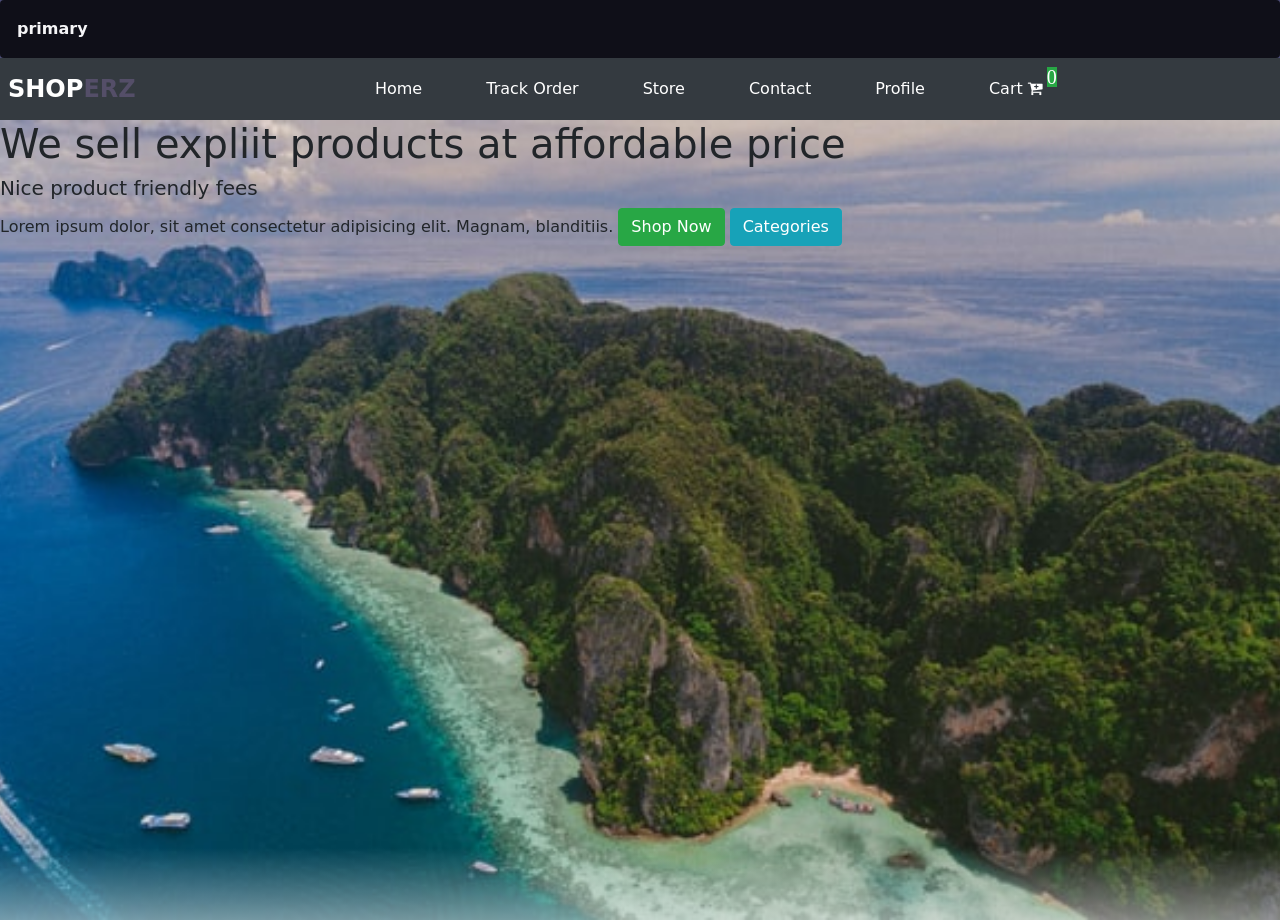
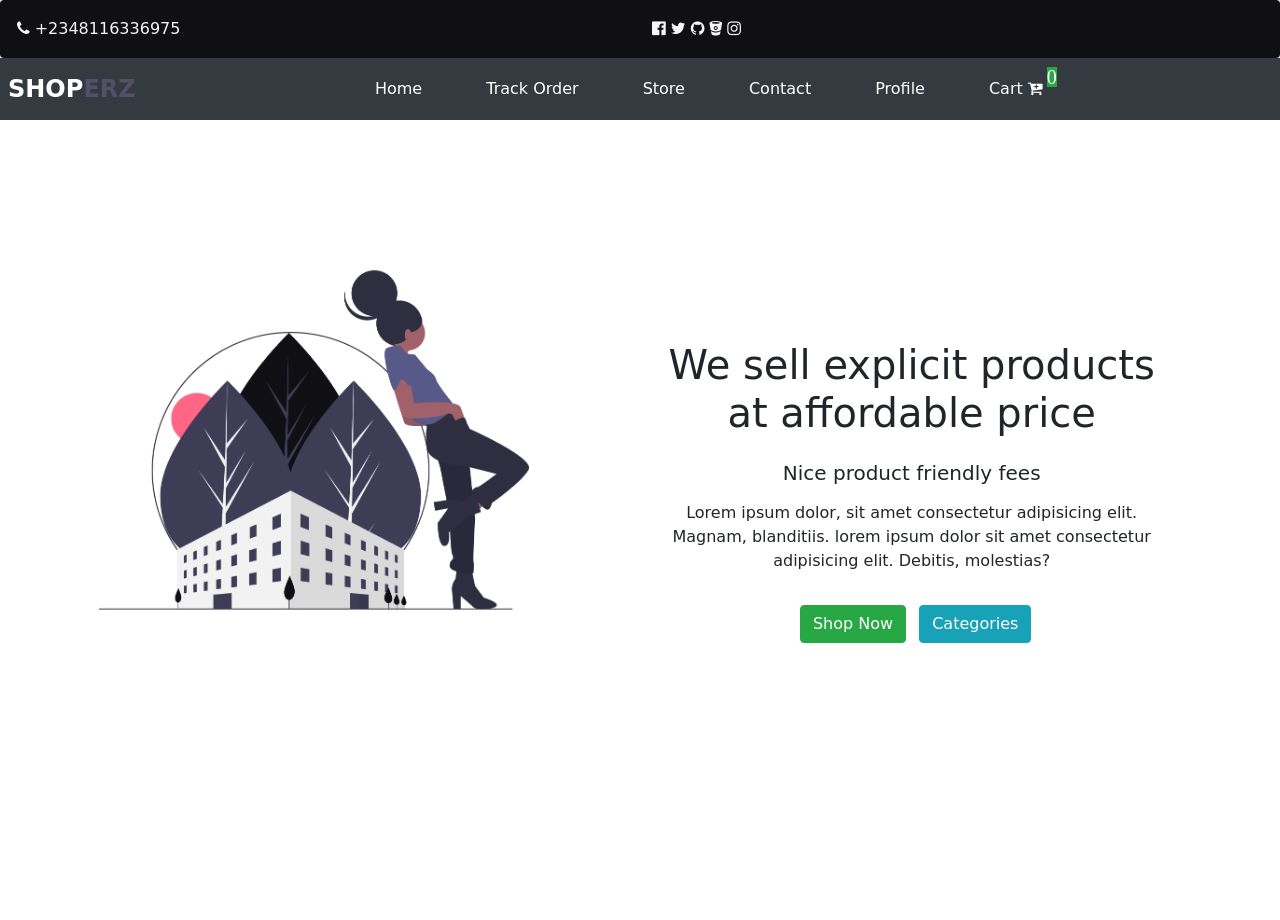
Before and after one commit to Jayson7/stack-of-django-projects-, a Django app: page / in a window 1280 px wide. Run offline with Django 3.2, Linux system fonts and the light colour scheme; data that the repository does not hold is empty; parts of the project's set-up code (start-up, migrations or seed data) failed here and were passed over; some libraries are stand-ins or nearby versions.

Commit message:
'frontend'

```diff
--- a/ecommerce/Templates/index.html
+++ b/ecommerce/Templates/index.html
@@ -22,7 +22,23 @@
 <body>
     {% block body %}
     <div class="alert mb-0" role="alert">
-        <strong>primary</strong>
+        <div class="row">
+            <div class="col-sm-6 col-md-6">
+                <div class="phone">
+                    <i class="fa fa-phone" aria-hidden="true"></i>
+                    <span>+2348116336975</span>
+                </div>
+            </div>
+            <div class="col-sm-6 col-md-6">
+                <div class="icons">
+                    <i class="fa fa-facebook-official" aria-hidden="true"></i>
+                    <i class="fa fa-twitter" aria-hidden="true"></i>
+                    <i class="fa fa-github" aria-hidden="true"></i>
+                    <i class="fa fa-bitbucket" aria-hidden="true"></i>
+                    <i class="fa fa-instagram" aria-hidden="true"></i>
+                </div>
+            </div>
+        </div>
     </div>
     <header>
         <nav class="navbar navbar-expand-md navbar-dark bg-dark">
@@ -63,13 +79,21 @@
         </nav>
     </header>
     <div class="landing-page">
-        <div class="wrapper">
-            <h1>We sell expliit products at affordable price</h1>
-            <h5>Nice product <span>friendly fees</span></h5>
-            Lorem ipsum dolor, sit amet consectetur adipisicing elit. Magnam, blanditiis.
-
-            <div class="btn btn-success">Shop Now</div>
-            <div class="btn btn-info">Categories</div>
+        <div class="row">
+            <div class="col-sm-6 col-md-6">
+                <img src="{% static 'image/home.png' %}" alt="sorry" />
+            </div>
+            <div class="col-sm-5 col-md-5 mt-3 mb-5">
+                <div class="wrapper p-1">
+                    <h1 class="p-2">We sell explicit products at affordable price</h1>
+                    <h5 class="p-2">Nice product <span>friendly fees</span></h5>
+                    Lorem ipsum dolor, sit amet consectetur adipisicing elit. Magnam, blanditiis. lorem ipsum dolor sit amet consectetur adipisicing elit. Debitis, molestias?
+                    <div class="col p-4">
+                        <div class="btn btn-success m-2">Shop Now</div>
+                        <div class="btn btn-info">Categories</div>
+                    </div>
+                </div>
+            </div>
         </div>
     </div>
     <div class="section1"></div>
--- a/ecommerce/apps/views.py
+++ b/ecommerce/apps/views.py
@@ -57,13 +57,11 @@ def addtocart (request, pk):
             product_of_cart_in_question_pk_all.quantity +=1
             product_of_cart_in_question_pk_all.save()
 
-            total_amount = product_of_cart_in_question_pk_all.quantity * product_of_cart_in_question_pk_all.amount
+            total_amount = product_of_cart_in_question_pk_all.quantity * product_in_question_pk.discounted_price
 
             product_of_cart_in_question_pk_all.amount = total_amount
             product_of_cart_in_question_pk_all.save()
 
-
-            product_of_cart_in_question_pk_all.save()
 
         if not product_of_cart_in_question_pk.exists():
 
@@ -78,7 +76,7 @@ def addtocart (request, pk):
             ).save()
             product_of_cart_in_question_pk_all = CartItem.objects.filter(product=product_in_question).get()
 
-            total_amount = product_of_cart_in_question_pk_all.quantity * product_of_cart_in_question_pk_all.amount
+            total_amount = product_of_cart_in_question_pk_all.quantity * product_in_question.discounted_price
             product_of_cart_in_question_pk_all.amount = total_amount
             product_of_cart_in_question_pk_all.save()
 
--- a/ecommerce/static/style.css
+++ b/ecommerce/static/style.css
@@ -3,15 +3,31 @@ body {
     padding: 0;
     scroll-behavior: smooth;
     overflow-x: hidden;
-    background-color: rgb(78, 78, 121);
+    /* background-color: rgb(78, 78, 121); */
     font-family: cursive;
+}
+
+* {
+    margin: 0;
+    padding: 0;
 }
 
 
 /* landing page */
 
 .alert {
-    background-color: rgb(15, 15, 24);
+    margin: 0;
+    width: 100vw;
+}
+
+header {
+    width: 100vw;
+    margin: 0;
+    padding: 0;
+}
+
+.alert {
+    background-color: rgb(15, 15, 20);
     width: 100vw;
     color: rgb(245, 245, 247);
 }
@@ -28,19 +44,39 @@ body {
 }
 
 .landing-page {
-    height: 100vh;
     width: 100vw;
-    background: linear-gradient( to top, rgb(245, 245, 247) -10%, rgba(84, 78, 104, 0) 9%), url("../static/image/jakob-owens-Rkfpms9o5fk-unsplash_1.jpg");
-    background-position: center;
-    background-repeat: no-repeat;
-    background-size: cover;
+    height: 100%;
+    /* margin-top: 4px; */
+    background: #fff;
+    display: flex;
+    align-items: center;
+    justify-content: center;
 }
+
+.wrapper {
+    /* background: black; */
+    /* align-items: stretch; */
+    height: auto;
+    text-align: center;
+    height: auto;
+    width: 100%;
+}
+
+.landing-page img {
+    object-fit: contain;
+    object-position: center;
+    height: 100%;
+    margin-top: -10vh;
+    width: 100%;
+}
+
+@media screen and (max-width) {}
 
 
 /* ends */
 
 
-/*  section1*/
+/* section1*/
 
 
 /* ends */
@@ -48,9 +84,5 @@ body {
 
 /* cart.html */
 
-.img-product-details img {
-    height: 70vh;
-}
-
 
 /* ends */
```
Also changed, not shown: ecommerce/db.sqlite3, ecommerce/static/image/home.png (added).
